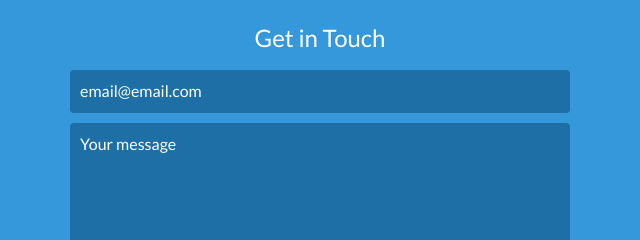
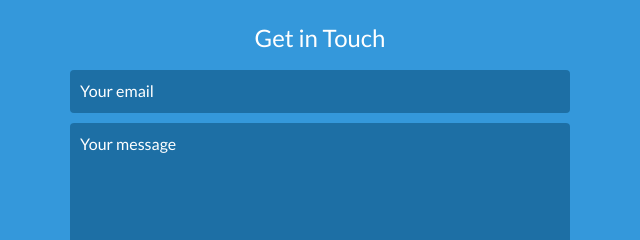
Before and after one commit to slhtnaresh/Portfolio, a website: page index.html in a window 1280 px wide. Shown: the part 4703-4943 px from the top of the page, 320-960 px from the left. Drawn offline with nearby package versions, Linux system fonts and the light colour scheme.

Commit message:
Update index.html

```diff
--- a/index.html
+++ b/index.html
@@ -273,7 +273,7 @@
         <div id="contact-form">
             <form method="POST" target="_blank"action="https://formspree.io/f/manjvobg">
                 <input type="hidden" name="_subject" value="Contact request from personal website" />
-                <input type="email" name="_replyto" placeholder="email@email.com" required>
+                <input type="email" name="_replyto" placeholder="Your email" required>
                 <textarea name="message" placeholder="Your message" required></textarea>
                 <button type="submit">Send</button>
             </form>
```
